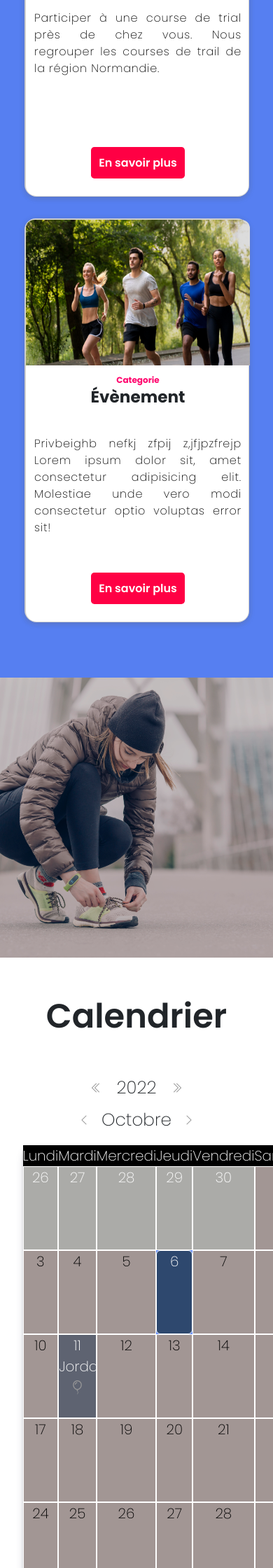
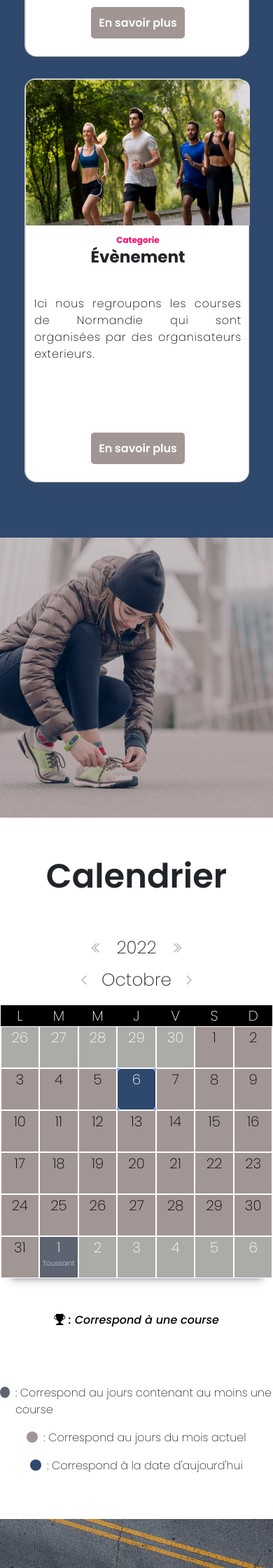
Before and after one commit to MickaelVotte/TitreProV2, a PHP site: page /view/home.php in a window 390 px wide. Shown: the part 1640-3880 px from the top of the page at 70% size. Run offline with PHP 8.4, Linux system fonts and the light colour scheme; data that the repository does not hold is empty; some libraries are stand-ins or nearby versions.

Commit message:
correctiondu select + modification calendar

```diff
--- a/assets/style/calendar.css
+++ b/assets/style/calendar.css
@@ -8,6 +8,23 @@
 
 
 }
+
+
+@media screen and (max-width: 900px) {
+    .calendar {
+        width: 95%;
+        display: grid;
+        grid-template-columns: repeat(7, 15%);
+        background-color: #648cfa;
+        border-radius: 0.75rem;
+        box-shadow: rgba(50, 50, 93, 0.25) 0px 6px 12px -2px, rgba(0, 0, 0, 0.3) 0px 3px 7px -3px;
+        font-size: 1.25rem;
+        margin: 0;
+        padding: 0;
+    }
+
+}
+
 
 .case{
     border: 1px solid #fff;
@@ -22,11 +39,11 @@
 
 
 
-@media screen and (min-width: 900px) {
+@media screen and (max-width: 900px) {
     .case {
+        width: 100%;
+        height: 3em;
 
-        min-height: 4em;
-        min-width: 3em;
     }
 }
 
@@ -52,7 +69,7 @@
 
 .iconCalendar{
     right: 0;
-    font-size: 1.5rem;
+    font-size: 1.25rem;
     color: rgb(255, 255, 255);
 }
 .iconCalendar2{
@@ -97,7 +114,6 @@
     background-color: rgb(123, 123, 120);
     color: black;
     cursor: pointer;
-
 }
 
 .monthNow
@@ -107,19 +123,13 @@
     color: rgb(0, 0, 0);
     font-size: 1.25rem;
     text-decoration: none;
+}
 
-
-
-}
 .monthNow:hover
 {
     background-color: rgb(255, 255, 255);
-
-
     color: rgb(0, 0, 0);
-
     cursor: pointer;
-
 }
 
 .courseCaseCalendar
@@ -134,14 +144,80 @@
     background-color: #5E6371;
     color: #fff;
 }
+
 .specialDaysEvents:hover
 {
     background-color: #8b8f9b;
     cursor: pointer;
 }
 
+.JourFerrie{
+    background-color: #F1EBEC;
+}
+
+
+@media screen and (max-width: 900px) {
+     .specialDaysEvents p {
+    font-size: 0.5em;
+
+
+    }
+}
+@media screen and (max-width: 900px) {
+     .iconCalendar {
+    font-size: 1.2em;
+
+
+    }
+}
+
+@media screen and (max-width: 900px) {
+     .iconCalendar2 {
+    font-size: 1em;
+
+
+    }
+}
+
+
+
+
 
 .legendCalendar
 {
-    margin-bottom: 10rem;
+    margin-bottom: 5rem;
 }
+
+
+
+.blockLegend{
+    position: relative;
+    display: flex ;
+    justify-content: center;
+    text-align: center;
+}
+
+.legendgris{
+    margin-top: 0.2rem;
+    margin-right:0.5rem ;
+    height: 1rem;
+    width: 1rem;
+    background-color: #5E6371;
+    border-radius: 50%;
+}
+.legendBlueF{
+    margin-top: 0.2rem;
+    margin-right:0.5rem ;
+    height: 1rem;
+    width: 1rem;
+    background-color: #2e486e;
+    border-radius: 50%;
+}
+.legendGrisClair{
+    margin-top: 0.2rem;
+    margin-right:0.5rem ;
+    height: 1rem;
+    width: 1rem;
+    background-color: #A29694;
+    border-radius: 50%;
+}
--- a/assets/style/courses.css
+++ b/assets/style/courses.css
@@ -131,7 +131,7 @@
     text-decoration: none;
     padding: 0.7rem;
     border-radius: 0.3rem;
-    background-color: rgb(255, 0, 68);
+    background-color: #D5C6C6;
     color: #fff;
     box-shadow: inset 0 0 0 0 #4070f4;
     transition: ease-out 0.3s;
@@ -173,7 +173,7 @@
 .cardInfo-image {
     border-radius: 0.75rem;
     width: 100%;
-    height: 24rem;
+    height: 22rem;
     box-shadow: 2px 2px 10px rgba(0, 0, 0, 0.2);
 
 
--- a/assets/style/erreur.css
+++ b/assets/style/erreur.css
@@ -6,4 +6,5 @@
     background-repeat: no-repeat;
     background-position: center;
     background-blend-mode: darken;
+    height: 100%;
 }
--- a/assets/style/home.css
+++ b/assets/style/home.css
@@ -11,8 +11,7 @@ html{
 }
 
 .containerHome {
-    background-color: #567ff1;
-    margin-top: 5rem;
+    background-color: #2e486e;
     padding: 3rem;
 
 }
@@ -173,7 +172,7 @@ html{
     text-decoration: none;
     padding: 0.7rem;
     border-radius: 0.3rem;
-    background-color: rgb(255, 0, 68);
+    background-color: #A29694;
     color: #fff;
     box-shadow: inset 0 0 0 0 #4070f4;
     transition: ease-out 0.3s;
--- a/assets/style/profil.css
+++ b/assets/style/profil.css
@@ -69,7 +69,7 @@
     top: 0%;
     right: 0%;
     margin: 0;
-    font-size: 3rem;
+    font-size: 4rem;
     text-align: center;
 
 }
@@ -130,3 +130,31 @@ span.textProfil {
     height: 0.5rem;
 
 }
+
+
+
+
+/*********** TABLE ADMIN / HISTOIRQUE *******/
+
+
+
+.logoDashbaord
+{
+    padding-left: 1rem;
+    right: 0;
+    margin: 0;
+    color: rgb(91, 92, 191);
+    font-size: 1.75rem;
+}
+
+.bgAdmin
+{
+    background-color: rgb(255, 255, 255);
+
+}
+
+.tableStyle
+{
+   margin-bottom: 5rem;
+    /* border-radius: 5rem; */
+}
--- a/controllers/controller_calendar.php
+++ b/controllers/controller_calendar.php
@@ -99,23 +99,14 @@ function getSpecialDays($year, $getEventCalendar)
         // Jour feries qui dependent du jour de pâque
         strtotime("$easterDay + 1 days") => 'Lundi de paques',
         strtotime("$easterDay + 39 days")  => 'Ascension',
-        strtotime("$easterDay + 50 days") => 'Pentecote',
-
-        // Anniversaires apprenants LHP8
-        strtotime("$year-05-23") => 'Anousone <i class=" logoCalendar bi bi-balloon"></i>',
-        strtotime("$year-09-21") => 'Sophie <i class=" logoCalendar bi bi-balloon-heart"></i>',
-        strtotime("$year-10-11") => 'Jordan <i class=" logoCalendar bi bi-balloon"></i>',
-        strtotime("$year-02-21") => 'Valentin <i class=" logoCalendar bi bi-balloon"></i>',
-        strtotime("$year-12-21") => 'Alex <i class=" logoCalendar bi bi-balloon"></i>',
-        strtotime("$year-12-20") => 'Micka <i class=" logoCalendar bi bi-balloon"></i>',
-        strtotime("$year-04-10") => 'Stella <i class=" logoCalendar bi bi-balloon-heart"></i>'
+        strtotime("$easterDay + 50 days") => 'Pentecote'
 
 
     ];
 
 
     foreach ($getEventCalendar as $value) {
-        $specialDays += [strtotime($value['event_date']) => '<a class=" text-truncate text-decoration-none courseCaseCalendar" href="oneCourseInfo.php?eventId=' . $value["event_id"] . '" >' .  '<i class="iconCalendar bi bi-trophy-fill"></i>' . '</a>'];
+        $specialDays += [strtotime($value['event_date']) => '<a class=" text-truncate text-decoration-none courseCaseCalendar" href="oneCourseInfo.php?eventId=' . $value["event_id"] . '" >' . '<i class="iconCalendar bi bi-trophy-fill"></i>' . '</a>'];
         /*$specialDays += [strtotime($value['event_date']) => '<a class="badge bg-light text-dark text-truncate text-decoration-none courseCaseCalendar" href="oneCourseInfo.php?eventId=' . $value["event_id"] . '" >' . strtoLower($value['event_name']) . '</a>'];*/
     };
 
@@ -137,7 +128,7 @@ function createCase($firstCaseTimestamp, $caseNumber, $month, $arraySpecialDays)
     // Nous allons faire des conditions pour modifier les cases selon leurs timestamps.
     // si le timestamps est dans le tableau
     if (array_key_exists($timestamp, $arraySpecialDays)) {
-        return '<div class =" text-center specialDaysEvents  case">' . date('j', $timestamp) . '<br>' . $arraySpecialDays[$timestamp] . '</div>';
+        return '<div class ="text-center specialDaysEvents  case">'  .date('j', $timestamp) .'<br>' .  '<p>'. $arraySpecialDays[$timestamp] .'<p>'.  '</div>';
         //si le timestamps est égale au jour j
     } elseif (date('Y-m-d', $timestamp) == date('Y-m-d')) {
         return '<a class =" text-center jourj rounded case">' . date('j', $timestamp) . '</a>';
--- a/elements/footer.php
+++ b/elements/footer.php
@@ -7,7 +7,7 @@
     </ul>
 
     <ul class="services">
-        <li class="propos">Lien uitile</li>
+        <li class="propos">Lien utile</li>
         <li><a class="footerlink" href="../view/subscribe.php">Créer un compte</a></li>
         <li><a class="footerlink" href="../view/login.php"> Se connecter</a></li>
         <li> <a class="footerlink" href="#">Contact</a> </li>
--- a/models/Events.php
+++ b/models/Events.php
@@ -157,7 +157,7 @@ class Events extends Database
     public function getAllEvent(): array
     {
         $pdo = parent::connectDb();
-        $sql = 'SELECT * FROM events
+        $sql = 'SELECT *, DATE_FORMAT(`event_date`, "%d/%m/%Y") AS event_date FROM events
         inner join categories on category_id=category_id_categories
         inner join departement on departement_id=departement_id_departement
         where event_visible = 1 and event_date >= "' . date("Y-m-d") . '"';
@@ -340,15 +340,15 @@ class Events extends Database
     public function getFilterSearchDepartementDistanceType(int $idDepartement, int $idDistance, int $idCategorie)
     {
         $pdo = parent::connectDb();
-        $sql = "SELECT * FROM events
+        $sql = 'SELECT *, DATE_FORMAT(`event_date`, "%d/%m/%Y") AS event_date FROM events
         inner join categories on category_id=category_id_categories
         inner join departement on departement_id=departement_id_departement
-        where departement_id =:idDepartement  and event_distance =:idDistance and category_id_categories =:idCategories";
+        where departement_id =:idDepartement  and event_distance =:idDistance and category_id_categories =:idCategories';
 
         $query = $pdo->prepare($sql);
         $query->bindValue(':idDepartement', $idDepartement, pdo::PARAM_INT);
         $query->bindValue(':idDistance', $idDistance, pdo::PARAM_INT);
-        $query->bindValue(':idCategorie', $idCategorie, pdo::PARAM_INT);
+        $query->bindValue(':idCategories', $idCategorie, pdo::PARAM_INT);
 
         $query->execute();
         $result = $query->fetchAll();
@@ -364,10 +364,10 @@ class Events extends Database
     public function getFilterSearchDepartementDistance(int $idDepartement, int $idDistance)
     {
         $pdo = parent::connectDb();
-        $sql = "SELECT * FROM events
+        $sql = 'SELECT *, DATE_FORMAT(`event_date`, "%d/%m/%Y") AS event_date FROM events
          inner join categories on category_id=category_id_categories
         inner join departement on departement_id=departement_id_departement
-         where departement_id =:idDepartement  and event_distance =:idDistance ";
+         where departement_id =:idDepartement  and event_distance =:idDistance ';
 
         $query = $pdo->prepare($sql);
         $query->bindValue(':idDepartement', $idDepartement, pdo::PARAM_INT);
@@ -385,10 +385,10 @@ class Events extends Database
     public function getFilterSearchDepartementType(int $idDepartement, int $idType)
     {
         $pdo = parent::connectDb();
-        $sql = "SELECT * FROM events
+        $sql = 'SELECT *, DATE_FORMAT(`event_date`, "%d/%m/%Y") AS event_date FROM events
          inner join categories on category_id=category_id_categories
         inner join departement on departement_id=departement_id_departement
-         where departement_id =:idDepartement  and category_id_categories =:idType ";
+         where departement_id =:idDepartement  and category_id_categories =:idType ';
 
         $query = $pdo->prepare($sql);
         $query->bindValue(':idDepartement', $idDepartement, pdo::PARAM_INT);
@@ -404,10 +404,10 @@ class Events extends Database
     public function getFilterSearchDistanceType(int $idDistance, int $idType)
     {
         $pdo = parent::connectDb();
-        $sql = "SELECT * FROM events
+        $sql = 'SELECT *, DATE_FORMAT(`event_date`, "%d/%m/%Y") AS event_date FROM events
          inner join categories on category_id=category_id_categories
         inner join departement on departement_id=departement_id_departement
-         where event_distance =:idDistance  and category_id_categories =:idType ";
+         where event_distance =:idDistance  and category_id_categories =:idType ';
 
         $query = $pdo->prepare($sql);
         $query->bindValue(':idDistance', $idDistance, pdo::PARAM_INT);
@@ -423,10 +423,10 @@ class Events extends Database
     public function getFilterSearchDistance(int $idDistance)
     {
         $pdo = parent::connectDb();
-        $sql = "SELECT * FROM events
+        $sql = 'SELECT * , DATE_FORMAT(`event_date`, "%d/%m/%Y") AS event_date FROM events
          inner join categories on category_id=category_id_categories
         inner join departement on departement_id=departement_id_departement
-         where event_distance =:idDistance ";
+         where event_distance =:idDistance ';
 
         $query = $pdo->prepare($sql);
         $query->bindValue(':idDistance', $idDistance, pdo::PARAM_INT);
@@ -440,10 +440,10 @@ class Events extends Database
     public function getFilterSearchType(int $idType)
     {
         $pdo = parent::connectDb();
-        $sql = "SELECT * FROM events
+        $sql = 'SELECT *, DATE_FORMAT(`event_date`, "%d/%m/%Y") AS event_date FROM events
          inner join categories on category_id=category_id_categories
         inner join departement on departement_id=departement_id_departement
-         where category_id=:idType";
+         where category_id=:idType';
 
         $query = $pdo->prepare($sql);
         $query->bindValue(':idType', $idType, pdo::PARAM_INT);
@@ -457,10 +457,10 @@ class Events extends Database
     public function getFilterSearchDepartement(int $idDepartement)
     {
         $pdo = parent::connectDb();
-        $sql = "SELECT * FROM events
+        $sql = 'SELECT *, DATE_FORMAT(`event_date`, "%d/%m/%Y") AS event_date FROM events
          inner join categories on category_id=category_id_categories
         inner join departement on departement_id=departement_id_departement
-         where  departement_id_departement= :idDepartement ";
+         where  departement_id_departement= :idDepartement ';
 
         $query = $pdo->prepare($sql);
         $query->bindValue(':idDepartement', $idDepartement, pdo::PARAM_INT);
@@ -479,9 +479,9 @@ class Events extends Database
     public function getFilterType(int $idCategories)
     {
         $pdo = parent::connectDb();
-        $sql = "SELECT * FROM events
+        $sql = 'SELECT *, DATE_FORMAT(`event_date`, "%d/%m/%Y") AS event_date FROM events
         inner join categories on category_id= category_id_categories
-        where category_id_categories= :idCategories";
+        where category_id_categories= :idCategories';
         $query = $pdo->prepare($sql);
         $query->bindValue(':idCategories', $idCategories, pdo::PARAM_INT);
         $query->execute();
--- a/view/home.php
+++ b/view/home.php
@@ -1,5 +1,5 @@
 <?php session_start() ?>
-<?php   require_once '../controllers/controller_calendar.php';
+<?php require_once '../controllers/controller_calendar.php';
 require_once '../controllers/controller_home.php';
 ?>
 
@@ -30,16 +30,6 @@
     </div>
 
 
-
-
-
-
-    <div class="text-center mt-5 p-0">
-        <div class="titleAccueil hrLigne comments m-0 p-0">Page d'Accueil</div>
-    </div>
-
-
-
     <div class="containerHome">
 
         <section data-aos="fade-right" data-aos-offset="200" data-aos-delay="200" data-aos-duration="1000" data-aos-easing="ease-in-out" class="hidden row d-flex justify-content-evenly m-0 p-3 mt-5 mb-5">
@@ -51,13 +41,13 @@
                         <h3 class="fw-bolder">Course à pied</h3>
                     </div>
                     <div class="card-paragraph">
-                        <p>Participer à une course de course à pied près de chez vous. Nous regouper les courses de la region Normandie en plusieurs categories.
-                            Selon la distance, le department.
+                        <p>Participer à une course de course à pied près de chez vous. Nous regoupons les courses de la region Normandie en plusieurs categories.
+
                         </p>
                     </div>
                     <div class="card-bottom">
                         <div class="stat">
-                            <a class="btncard" href="./courses.php?eventType=1">En savoir plus></a>
+                            <a class="btncard" href="./courses.php?type=1">En savoir plus</a>
                         </div>
                     </div>
                 </div>
@@ -71,11 +61,11 @@
                         <h3 class="fw-bolder">Trail</h3>
                     </div>
                     <div class="card-paragraph">
-                        <p>Participer à une course de trial près de chez vous. Nous regrouper les courses de trail de la région Normandie.</p>
+                        <p>Participer à une course de trial près de chez vous. Nous regroupons les courses de trail de la région Normandie.</p>
                     </div>
                     <div class="card-bottom">
                         <div class="stat">
-                            <a class="btncard" href="./courses.php?eventType=2">En savoir plus</a>
+                            <a class="btncard" href="./courses.php?type=2">En savoir plus</a>
                         </div>
                     </div>
                 </div>
@@ -89,11 +79,11 @@
                         <h3 class="fw-bolder">Évènement</h3>
                     </div>
                     <div class="card-paragraph">
-                        <p>Privbeighb nefkj zfpij z,jfjpzfrejp Lorem ipsum dolor sit, amet consectetur adipisicing elit. Molestiae unde vero modi consectetur optio voluptas error sit! </p>
+                        <p>Ici nous regroupons les courses de Normandie qui sont organisées par des organisateurs exterieurs.</p>
                     </div>
                     <div class="card-bottom">
                         <div class="stat">
-                            <a class="btncard" href="./courses.php?eventType=3">En savoir plus</a>
+                            <a class="btncard" href="./courses.php?type=3">En savoir plus</a>
                         </div>
                     </div>
                 </div>
@@ -118,20 +108,21 @@
         </div>
     </div>
 
-<div class="table-responsive">
+    <div class="">
 
-    <div class="mb-5">
+        <div class="mb-5 m-0 p-0">
             <div class="text-center">
                 <h2><a class="btn" href="home.php?"><i class=" logoCalendar bi bi-chevron-double-left me-2"></i></a><?= $year ?><a class="btn" href="home.php?<?= isset($_GET['month']) ? 'month=' . $_GET['month'] . '&' : '' ?>year=<?= $year + 1 ?>"><i class=" logoCalendar bi bi-chevron-double-right ms-2"></i></a></h2>
                 <h2><a class="btn" href="home.php?<?= isset($_GET['year']) ? 'year=' . $_GET['year'] . '&' : '' ?>month=<?= $monthNumber == 1 ? 12 : $monthNumber - 1 ?>"><i class=" logoCalendar bi bi-chevron-left me-1"></i></a><?= $monthLetters ?><a class="btn" href="home.php?<?= isset($_GET['year']) ? 'year=' . $_GET['year'] . '&' : '' ?>month=<?= $monthNumber == 12 ? 1 : $monthNumber + 1 ?>"><i class="logoCalendar bi bi-chevron-right ms-1"></i></a></h2>
             </div>
             <div data-aos=fade-up data-aos-offset="200" data-aos-delay="50" data-aos-duration="1000" data-aos-easing="ease-in-out" class="row justify-content-center p-0 mt-3 mx-0">
-            <div class="col-10 calendar p-0 m-0">
+                <div class="col-10 calendar p-0 m-0 justify-content-center">
 
                     <!-- Nous réalisons une boucle pour afficher les jours de la semaine -->
                     <?php
                     foreach ($days as $key => $value) { ?>
-                    <div class="text-center week-days"><?= $value ?></div>
+                        <div class="text-center week-days"> <span class="d-lg-block d-none"><?= $value ?></span>
+                        <span class="d-lg-none d-block"><?= $value[0] ?></span></div>
                     <?php } ?>
 
 
@@ -151,6 +142,24 @@
         <i class="iconCalendar2 bi bi-trophy-fill"> : Correspond à une course</i>
     </div>
 
+
+<div class="row justify-content m-0 p-0 mb-5">
+    <div class=" col-lg-4 col-sm-12 text-start m-0 p-0 blockLegend ">
+        <p class="legendgris"></p>
+        <p>: Correspond au jours contenant au moins une course</p>
+    </div>
+    <div class=" col-lg-4 col-sm-12 text-start m-0 p-0 blockLegend ">
+        <p class="legendGrisClair"></p>
+        <p>: Correspond au jours du mois actuel</p>
+    </div>
+    <div class=" col-lg-4 col-sm-12 text-start m-0 p-0 blockLegend ">
+        <p class="legendBlueF"></p>
+        <p>: Correspond à la date d'aujourd'hui</p>
+    </div>
+
+</div>
+
+
     <div class="banner-image3 w-100 d-flex justify-content-center align-items-center">
 
     </div>
--- a/view/modifyOneCourseInfo.php
+++ b/view/modifyOneCourseInfo.php
@@ -54,9 +54,10 @@ include('../elements/header.php');
                     <input class="inputfield3" id="place" name="place" type="text" placeholder="lieu de la course" onkeypress="deletemessageError('errorPlace')" required value="<?= $_POST['place'] ?? $modifyCourse['event_place'] ?>">
                 </div>
                 <div class="col-sm-6 p-0 m-0">
+
                     <label for="date"> <span id="errorDate" class="text-danger"><?= isset($errors['date']) ? $errors['date'] : '' ?></span></label>
                     <br>
-                    <input class="inputfield3 " id="date" name="date" type="date" placeholder="Date" onkeypress="deletemessageError('errorDate')" required value="<?= $_POST['date'] ?? $modifyCourse['event_date'] ?>">
+                    <input class="inputfield3 " id="date" name="date" type="date" placeholder="Date" onkeypress="deletemessageError('errorDate')" required value="<?= $_POST['date'] ?? date_format(date_create_from_format('d/m/Y', $modifyCourse['event_date']),'Y-m-d')?>">
                 </div>
 
 
--- a/view/oneCourseInfo.php
+++ b/view/oneCourseInfo.php
@@ -26,7 +26,7 @@ include('../elements/header.php');
 
         <div>
             <div class="text-center text-white fs-2 fw-bolder title-cardInfo ">
-                Information sur la course: <br><?= $oneCourse['event_name'] ?>
+                Informations sur la course: <br><?= $oneCourse['event_name'] ?>
             </div>
         </div>
 
```
Also changed, not shown: page404.php (+2 -10 lines), view/admin.php (+12 -12 lines), view/courseInscritProfil.php (+26 -25 lines), view/editEvent.php (+20 -16 lines), view/event.php (+25 -2 lines). Lines whose indentation alone changed are shown as unchanged.
